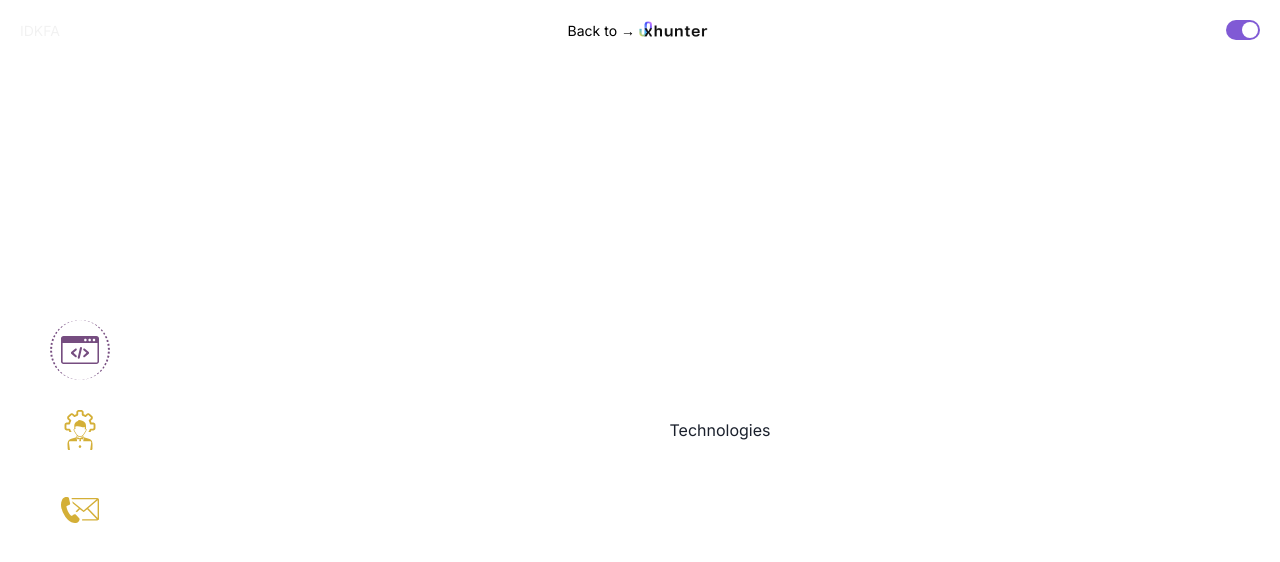
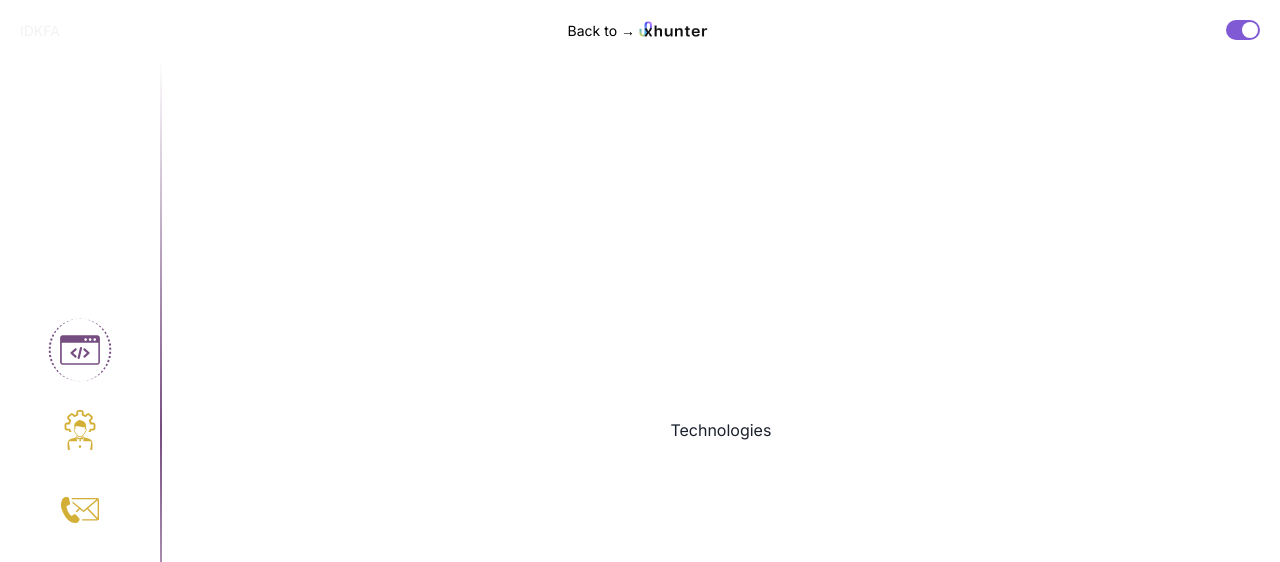
Before and after one commit to Sh4n-Oldone/better-call-maria, a React (Vite) app: page /developer in a window 1280 px wide. Shown: the top 562 px of the page. Built offline with nearby package versions, Linux system fonts and the light colour scheme; a web font is replaced by a local one.

Commit message:
feat(Developer, Router): add loader comp, add colors

```diff
--- a/src/App/router.tsx
+++ b/src/App/router.tsx
@@ -2,6 +2,7 @@
 import { Suspense, lazy } from 'react'
 import { createBrowserRouter } from 'react-router-dom'
 import { App } from './App'
+import { DevLoader } from 'components'
 
 const Developer = lazy(() => import('../routes/Developer'))
 const Case = lazy(() => import('../routes/Case'))
@@ -16,7 +17,7 @@ export const router = createBrowserRouter([
 			{
 				path: '/developer',
 				element: (
-					<Suspense fallback={<span>loading</span>}>
+					<Suspense fallback={<DevLoader />}>
 						<Developer />
 					</Suspense>
 				),
--- /dev/null
+++ b/src/components/SuspenseLoader.tsx
@@ -0,0 +1,69 @@
+import React from 'react'
+import styled from 'styled-components'
+import { Spinner } from '@chakra-ui/react'
+import { darkLilac, goldColor, lightSkyAquamarine } from 'shared'
+import { useLangStore } from 'stores'
+import { Langs } from 'types'
+
+interface IProps {
+	children?: React.ReactNode
+	spinnerColor?: string
+	spinnerEmptyColor?: string
+}
+
+const LoaderWrapper = styled.section`
+  display: flex;
+  flex-direction: column;
+  justify-content: center;
+  align-items: center;
+  min-height: 100dvh;
+  height: 100%;
+  width: 100%;
+
+  > div {
+    opacity: 0.5;
+  }
+`
+const SuspenseText = styled.span`
+  margin-top: 20px;
+  font-size: 1.5rem;
+  color: ${darkLilac};
+  background: linear-gradient(to right, ${darkLilac}, ${goldColor});
+            -webkit-text-fill-color: transparent;
+            -webkit-background-clip: text;
+`
+
+const EN_TO_DEV_TEXT = 'Thanks for stopping by. Loading Developer Page.'
+const RU_TO_DEV_TEXT = 'Спасибо за визит. Загружаем страницу разработчика.'
+
+export const SuspenseLoader: React.FC<IProps> = ({
+	children,
+	spinnerColor,
+	spinnerEmptyColor,
+}) => (
+	<LoaderWrapper>
+		<Spinner
+			thickness='5px'
+			speed='0.3s'
+			emptyColor={spinnerEmptyColor || 'gray.200'}
+			color={spinnerColor || 'black'}
+			size='xl'
+		/>
+		{children}
+	</LoaderWrapper>
+)
+
+export const DevLoader: React.FC = () => {
+	const currLang = useLangStore((state) => state.langTheme)
+
+	return (
+		<SuspenseLoader
+			spinnerColor={darkLilac}
+			spinnerEmptyColor={lightSkyAquamarine}
+		>
+			<SuspenseText>
+				{currLang === Langs.EN ? EN_TO_DEV_TEXT : RU_TO_DEV_TEXT}
+			</SuspenseText>
+		</SuspenseLoader>
+	)
+}
--- a/src/components/index.ts
+++ b/src/components/index.ts
@@ -2,3 +2,4 @@ export { Header } from './Header'
 export { ContentBody } from './ContentBody'
 export { Footer } from './Footer'
 export { ScrollToAnchor } from './ScrollToAnchor'
+export { SuspenseLoader, DevLoader } from './SuspenseLoader'
--- a/src/routes/Developer/DevTabs/DevTabs.tsx
+++ b/src/routes/Developer/DevTabs/DevTabs.tsx
@@ -1,6 +1,7 @@
 import React, { useState } from 'react'
 import styled from 'styled-components'
 import { useLangStore } from 'stores'
+import { darkLilac } from 'shared'
 import { getDevTabsText } from 'src/utils/getDevText'
 import { DevTabsContent } from './DevTabsContent'
 import { IconsPicker } from './IconsPicker'
@@ -32,6 +33,9 @@ const ContentWrapper = styled.div`
   min-height: calc(100dvh - 60px);
   height: 100%;
   padding: 0 20px;
+  border-width: 0 0 0 2px;
+  border-style: solid;
+  border-image: linear-gradient(to top, rgba(0, 0, 0, 0), ${darkLilac}, rgba(0, 0, 0, 0)) 1 100%;
 `
 
 export const DevTabs: React.FC = () => {
--- a/src/routes/Developer/DevTabs/IconsPicker.tsx
+++ b/src/routes/Developer/DevTabs/IconsPicker.tsx
@@ -1,5 +1,6 @@
 import React from 'react'
 import styled from 'styled-components'
+import { darkLilac, goldColor } from 'shared'
 import { ContactsIcon, PersonIcon, TechIcon } from './DevIcons'
 
 interface IProps {
@@ -7,9 +8,6 @@ interface IProps {
 	index: number
 	onClick(index: number): void
 }
-
-const baseColor = '#D4AF37'
-const activeColor = '#764d80'
 
 const DevIconContainer = styled.div<{ isActive: boolean }>`
   display: flex;
@@ -19,11 +17,23 @@ const DevIconContainer = styled.div<{ isActive: boolean }>`
   height: 60px;
   ${({ isActive }) =>
 		isActive &&
-		`border: 2px dotted ${activeColor};
+		`border: 2px dotted ${darkLilac};
   border-radius: 50%;
   border-top: none;
-  border-bottom: none;`}
+  border-bottom: none;
+  transform: scale(1.05);`}
   cursor: pointer;
+
+  &:hover {
+    ${({ isActive }) =>
+			!isActive &&
+			`border: 2px dotted ${goldColor};
+    border-radius: 50%;
+    border-top: none;
+    border-bottom: none;
+    transition: all 0.3s ease;
+    transform: scale(1.05);`}
+  }
 `
 
 const DevIcon: React.FC<{ index: number; color?: string }> = ({
@@ -48,6 +58,6 @@ export const IconsPicker: React.FC<IProps> = ({
 	isActive,
 }) => (
 	<DevIconContainer onClick={() => onClick(index)} isActive={isActive}>
-		<DevIcon index={index} color={isActive ? activeColor : baseColor} />
+		<DevIcon index={index} color={isActive ? darkLilac : goldColor} />
 	</DevIconContainer>
 )
--- a/src/shared/colors.ts
+++ b/src/shared/colors.ts
@@ -41,3 +41,7 @@ export const colorScheme = {
     gray: '12px 12px 32px 10px rgba(108, 108, 108, 0.12)',
   },
 }
+
+export const goldColor = '#D4AF37'
+export const darkLilac = '#764d80'
+export const lightSkyAquamarine = '#374CD4'
```
